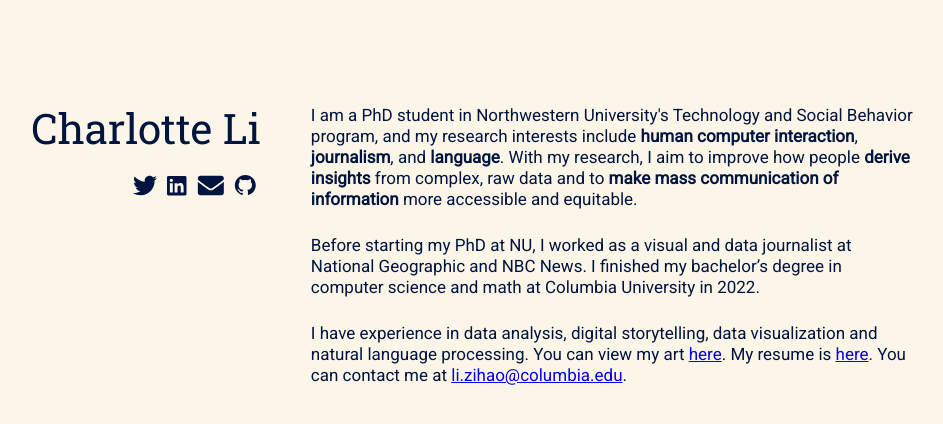
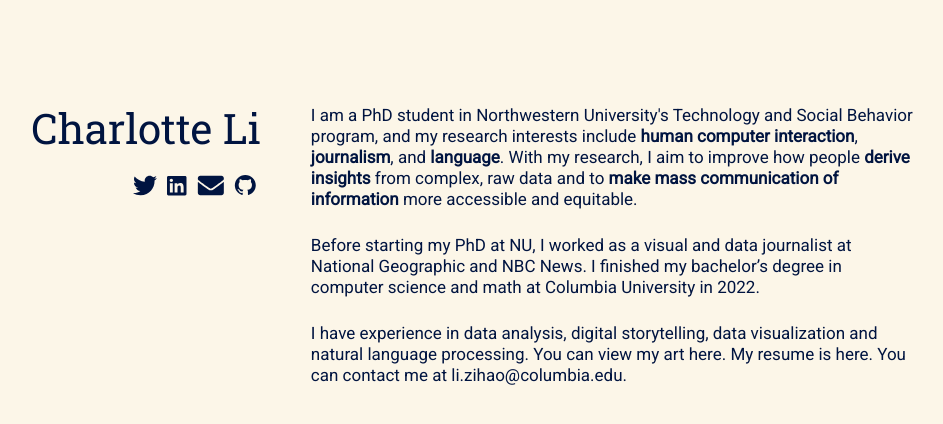
Before and after one commit to shallotly/shallotly.github.io, a Vue app: page / in a window 1280 px wide. Shown: the top 424 px of the page, without its empty margins (172-1115 px from the left). Built offline with nearby package versions, Linux system fonts and the light colour scheme.

Commit message:
fine tuned links on the intro

```diff
--- a/src/App.vue
+++ b/src/App.vue
@@ -49,6 +49,9 @@
 .socials a {
   margin: 5px 5px;
 }
+.socials a:hover {
+  border-bottom: #008cdd solid;
+}
 .intro {
   display: inline-block;
   width: 75%;
@@ -61,8 +64,6 @@
   font-size: 17px;
   line-height: 21px;
 }
-.intro a {
-  color: #001440;
-}
+
 
 </style>
--- a/src/assets/main.css
+++ b/src/assets/main.css
@@ -9,10 +9,21 @@
   }
   margin: 0 auto;
   /* padding: 2rem; */
+
 }
 
-@media (hover: hover) {
-  a:hover {
+a:any-link {
+  color: #001440;
+  text-decoration: none;
+  cursor:pointer;
+}
+
+a:hover {
+  text-decoration: underline #008cdd;
+}
+
+/* @media (hover: hover) {
+   a:hover {
     background-color: hsla(160, 100%, 37%, 0.2);
   }
-}
+} */
```
